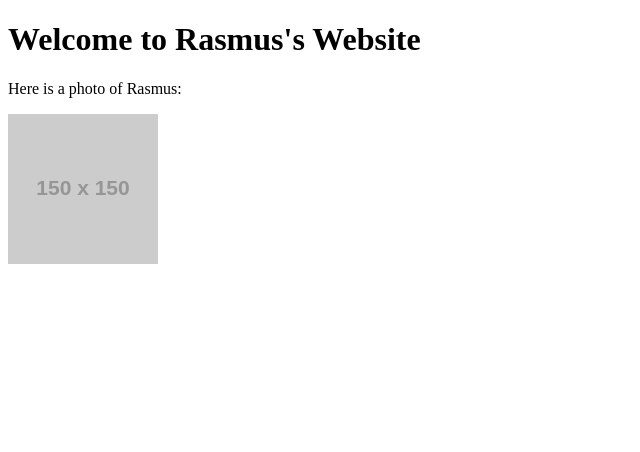
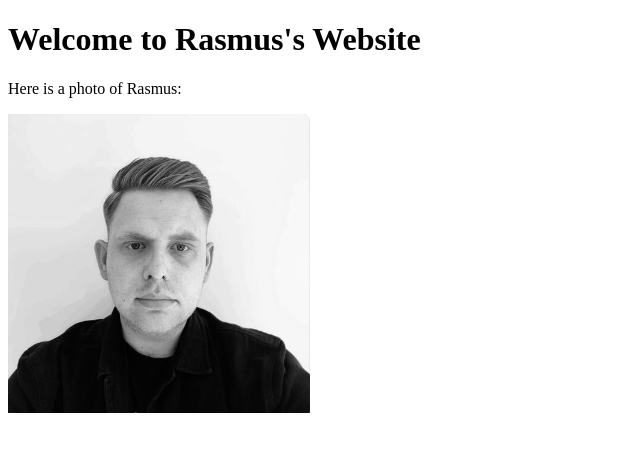
Before and after one commit to skfugl/rasmuss-dk-demo, a plain HTML site: page rasmuss-website.html in a window 1280 px wide. Shown: the whole page, without its empty margins (0-640 px from the left). Drawn offline with Linux system fonts and the light colour scheme; placeholder pictures from the web are drawn by us.

Commit message:
Update rasmuss-website.html

```diff
--- a/rasmuss-website.html
+++ b/rasmuss-website.html
@@ -8,6 +8,6 @@
 <body>
     <h1>Welcome to Rasmus's Website</h1>
     <p>Here is a photo of Rasmus:</p>
-    <img src="https://via.placeholder.com/150" alt="Photo of Rasmus">
+    <img src="https://raw.githubusercontent.com/skfugl/rasmuss-dk-demo/main/Sk%C3%A6rmbillede%202024-07-03%20120449.png" alt="Photo of Rasmus">
 </body>
 </html>
```
